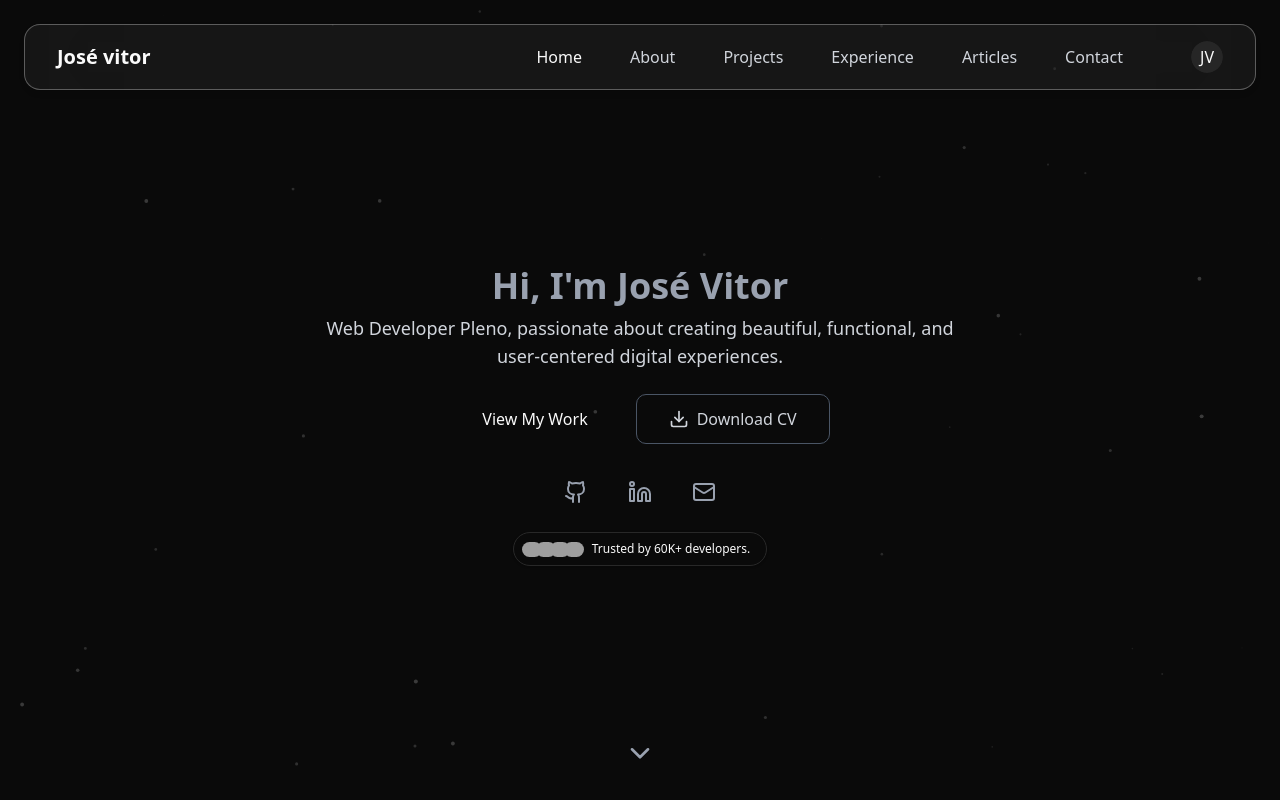
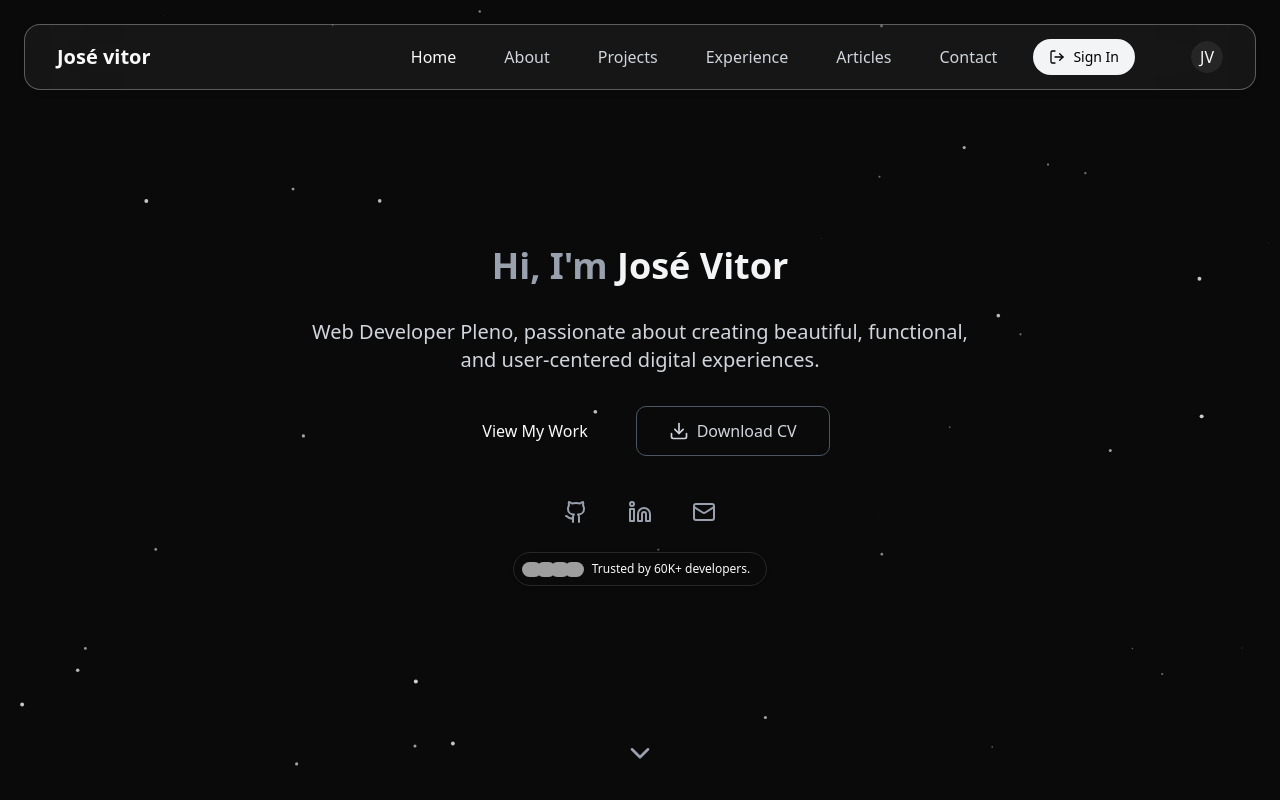
Before and after one commit to josevitor555/josevitor-portfolio, a React (Vite) app in the folder my-portfolio/: page / in a window 1280 px wide. Shown: the top 800 px of the page. Built offline with nearby package versions, Linux system fonts and the light colour scheme; grey boxes are pictures that could not be loaded.

Commit message:
01/09/2025

```diff
--- a/my-portfolio/src/App.css
+++ b/my-portfolio/src/App.css
@@ -1,3 +1,3 @@
-/* ::-webkit-scrollbar {
+::-webkit-scrollbar {
   width: 0;
-} */
+}
--- a/my-portfolio/src/components/AboutMe.tsx
+++ b/my-portfolio/src/components/AboutMe.tsx
@@ -27,8 +27,6 @@ const SkillCard = ({ icon: Icon, title, description, technologies, index }: Skil
     const handleMouseLeave = () => {
         setMousePosition({ x: 0, y: 0 }); // Reset position on mouse leave
     };
-
-    const spotlightSize = 150; // Size of the spotlight effect
 
     const itemVariants = {
         hidden: { opacity: 0, y: 30 },
--- a/my-portfolio/src/components/Banner.tsx
+++ b/my-portfolio/src/components/Banner.tsx
@@ -45,7 +45,7 @@ const Banner = () => {
         {[...Array(50)].map((_, i) => (
           <motion.div
             key={i}
-            className="absolute w-1 h-1 bg-white/20 rounded-full"
+            className="absolute w-1 h-1 bg-white/80 rounded-full"
             initial={{
               x: Math.random() * window.innerWidth,
               y: Math.random() * window.innerHeight,
@@ -74,18 +74,18 @@ const Banner = () => {
 
           {/* Headline H1 Text */}
           <motion.h1
-            className="text-3xl text-gray-400 sm:text-5xl lg:text-4xl font-bold mb-2"
+            className="text-3xl text-gray-400 sm:text-5xl lg:text-4xl font-bold mb-8"
             initial={{ opacity: 0, y: 30 }}
             animate={{ opacity: 1, y: 0 }}
             transition={{ duration: 0.8, delay: 0.2 }}
           >
             Hi, I'm{' '}
-            <span className="text-light-100"> José Vitor </span>
+            <span className="text-gray-100"> José Vitor </span>
           </motion.h1>
 
           {/* Headline p text */}
           <motion.p
-            className="text-xl sm:text-lg text-gray-300 mb-6 max-w-2xl mx-auto"
+            className="text-2xl sm:text-xl text-gray-300 mb-8 max-w-2xl mx-auto"
             initial={{ opacity: 0, y: 30 }}
             animate={{ opacity: 1, y: 0 }}
             transition={{ duration: 0.8, delay: 0.4 }}
@@ -95,7 +95,7 @@ const Banner = () => {
 
           {/* Buttons */}
           <motion.div
-            className="flex flex-col sm:flex-row gap-4 justify-center items-center mb-6"
+            className="flex flex-col sm:flex-row gap-4 justify-center items-center mb-8"
             initial={{ opacity: 0, y: 30 }}
             animate={{ opacity: 1, y: 0 }}
             transition={{ duration: 0.8, delay: 0.6 }}
--- a/my-portfolio/src/components/Navigation.tsx
+++ b/my-portfolio/src/components/Navigation.tsx
@@ -96,6 +96,15 @@ const Navigation = () => {
                                 </motion.button>
                             ))}
 
+                            {/* Button Sign In */}
+                            <motion.button
+                                className="px-4 py-2 text-sm font-medium bg-gray-100 text-black rounded-full flex items-center gap-2"
+                                whileHover={{ scale: 1.05 }}
+                                whileTap={{ scale: 0.95 }}
+                            >
+                                <LogOut size={16} /> Sign In
+                            </motion.button>
+
                             {/* Avatar user */}
                             <Avatar className="h-8 w-8 ml-8">
                                 <AvatarFallback>JV</AvatarFallback>
@@ -133,14 +142,21 @@ const Navigation = () => {
                                         key={item.id}
                                         onClick={() => scrollToSection(item.id)}
                                         className={`block w-full text-left px-3 py-2 text-lg font-medium transition-colors duration-200 ${activeSection === item.id
-                                                ? 'text-accent-primary'
-                                                : 'text-gray-300 hover:text-white'
+                                            ? 'text-accent-primary'
+                                            : 'text-gray-300 hover:text-white'
                                             }`}
                                         whileHover={{ x: 10 }}
                                     >
                                         {item.label}
                                     </motion.button>
                                 ))}
+                                <motion.button
+                                    className="w-full text-left px-3 py-2 text-lg font-medium bg-gray-100 text-black rounded-full flex items-center justify-center gap-2 mt-4"
+                                    whileHover={{ scale: 1.02 }}
+                                    whileTap={{ scale: 0.98 }}
+                                >
+                                    <LogOut size={20} /> Sign In
+                                </motion.button>
                             </div>
                         </motion.div>
                     )}
--- a/my-portfolio/src/components/Projects.tsx
+++ b/my-portfolio/src/components/Projects.tsx
@@ -134,7 +134,7 @@ const Projects = () => {
                                 <div className="absolute top-4 right-4 flex gap-2 opacity-0 group-hover:opacity-100 transition-opacity duration-300">
                                     <motion.a
                                         href={project.liveDemo}
-                                        className="p-2 bg-accent-primary hover:bg-blue-600 text-white rounded-lg transition-colors"
+                                        className="p-2 bg-accent-primary hover:bg-white text-white hover:text-black rounded-lg transition-colors"
                                         whileHover={{ scale: 1.1 }}
                                         whileTap={{ scale: 0.9 }}
                                         aria-label="Live Demo"
```
